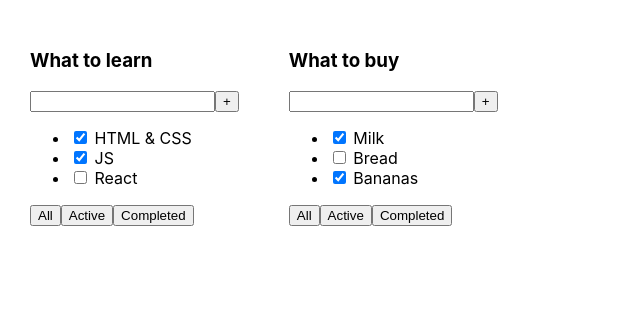
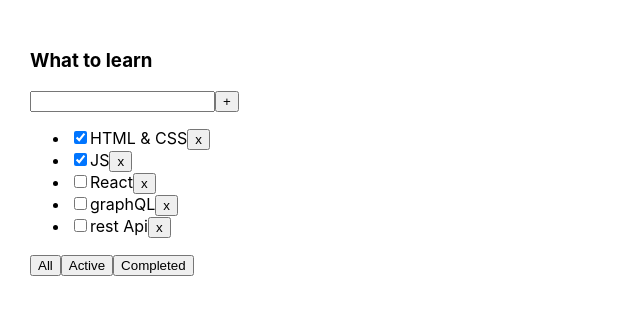
Before and after one commit to AlexanderPuzyna/Todolist, a React (Create React App) app: page / in a window 1280 px wide. Shown: the top 314 px of the page, without its empty margins (0-640 px from the left). Built offline with nearby package versions, Linux system fonts and the light colour scheme.

Commit message:
lesson-2

```diff
--- a/src/App.tsx
+++ b/src/App.tsx
@@ -1,6 +1,9 @@
-import React from 'react';
+import React, {useState} from 'react';
 import './App.css';
 import TodoList from "./TodoList";
+
+export type filterValuesType = "all"|"active"|"completed";
+
 
 export type TaskType = {
     id: number
@@ -13,22 +16,53 @@
 
     const todolistTitle_1: string = "What to learn";
     const todolistTitle_2: string = "What to buy";
-    const tasks_1: Array<TaskType> = [
-        {id: 1, title: "HTML & CSS", isDone: true},
-        {id: 2, title: "JS", isDone: true},
-        {id: 3, title: "React", isDone: false},
-    ]
 
-    const tasks_2: Array<TaskType> = [
-        {id: 4, title: "Milk", isDone: true},
-        {id: 5, title: "Bread", isDone: false},
-        {id: 6, title: "Bananas", isDone: true},
-    ]
+    // let tasks_1: Array<TaskType> = [
+    //     {id: 1, title: "HTML & CSS", isDone: true},
+    //     {id: 2, title: "JS", isDone: true},
+    //     {id: 3, title: "React", isDone: false},
+    //     {id: 4, title: "graphQL", isDone: false},
+    //     {id: 5, title: "rest Api", isDone: false},
+    // ]
+
+    let [tasks, setTasks] = useState([
+            {id: 1, title: "HTML & CSS", isDone: true},
+            {id: 2, title: "JS", isDone: true},
+            {id: 3, title: "React", isDone: false},
+            {id: 4, title: "graphQL", isDone: false},
+            {id: 5, title: "rest Api", isDone: false},
+        ])
+
+    function removeTask(id: number) {
+        let filteredTasks = tasks.filter(t => t.id != id);
+        setTasks(filteredTasks);
+    }
+
+    let [filter, setFilter] = useState<filterValuesType>("all");
+
+    let tasksForTodolist = tasks;
+
+    if (filter === "active") {
+        tasksForTodolist = tasks.filter(t=> t.isDone === false)
+    }
+    if (filter === "completed") {
+        tasksForTodolist = tasks.filter(t=> t.isDone === true)
+    }
+
+    function changeFilter(value: filterValuesType) {
+        setFilter(value);
+    }
 
     return (
         <div className="App">
-            <TodoList tasks={tasks_1} title={todolistTitle_1}/>
-            <TodoList tasks={tasks_2} title={todolistTitle_2}/>
+            <TodoList
+                tasks={tasksForTodolist}
+                title={todolistTitle_1}
+                removeTask={removeTask}
+                changeFilter={changeFilter}
+            />
+
+            {/*<TodoList tasks={tasks_2} title={todolistTitle_2}/>*/}
 
         </div>
     );
--- a/src/TodoList.tsx
+++ b/src/TodoList.tsx
@@ -1,10 +1,13 @@
 import React from 'react';
-import {TaskType} from "./App";
+import {filterValuesType, TaskType} from "./App";
 
 type TodoListPropsType = {
     title: string
     tasks: Array<TaskType>
+    removeTask: (taskId: number) => void
+    changeFilter: (value:filterValuesType) => void
 }
+
 
 
 const TodoList = (props: TodoListPropsType) => {
@@ -16,14 +19,20 @@
                 <button>+</button>
             </div>
             <ul>
-                <li><input type="checkbox" checked={props.tasks[0].isDone}/> <span>{props.tasks[0].title}</span></li>
-                <li><input type="checkbox" checked={props.tasks[1].isDone}/> <span>{props.tasks[1].title}</span></li>
-                <li><input type="checkbox" checked={props.tasks[2].isDone}/> <span>{props.tasks[2].title}</span></li>
+                {
+                    props.tasks.map(t => <li key={t.id}>
+                        <input type="checkbox" checked={t.isDone}/><span>{t.title}</span>
+                        <button onClick={ () => {props.removeTask(t.id)}}>x</button>
+                    </li>)
+                }
+                {/*<li><input type="checkbox" checked={props.tasks[0].isDone}/> <span>{props.tasks[0].title}</span></li>*/}
+                {/*<li><input type="checkbox" checked={props.tasks[1].isDone}/> <span>{props.tasks[1].title}</span></li>*/}
+                {/*<li><input type="checkbox" checked={props.tasks[2].isDone}/> <span>{props.tasks[2].title}</span></li>*/}
             </ul>
             <div>
-                <button>All</button>
-                <button>Active</button>
-                <button>Completed</button>
+                <button onClick={()=>{ props.changeFilter("all")}}>All</button>
+                <button onClick={()=>{ props.changeFilter("active")}}>Active</button>
+                <button onClick={()=>{ props.changeFilter("completed")}}>Completed</button>
             </div>
         </div>
     );
```
